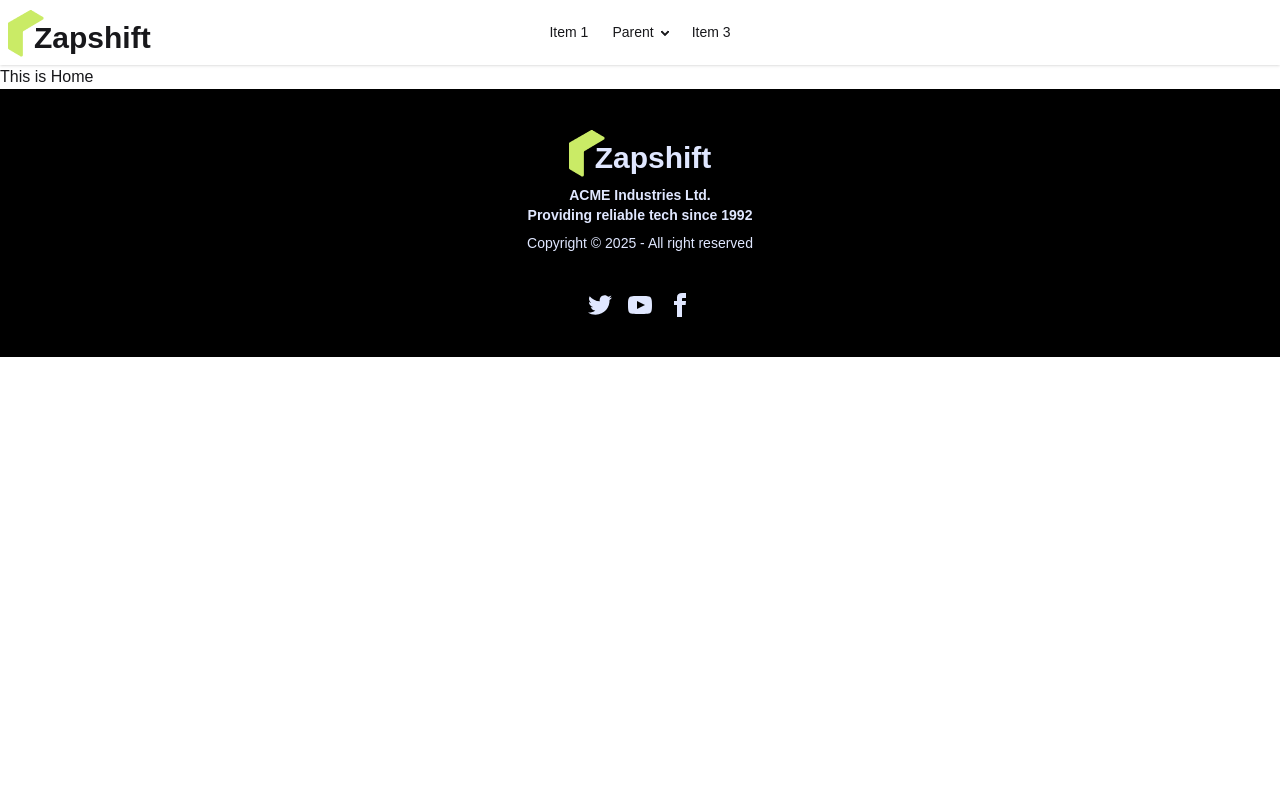
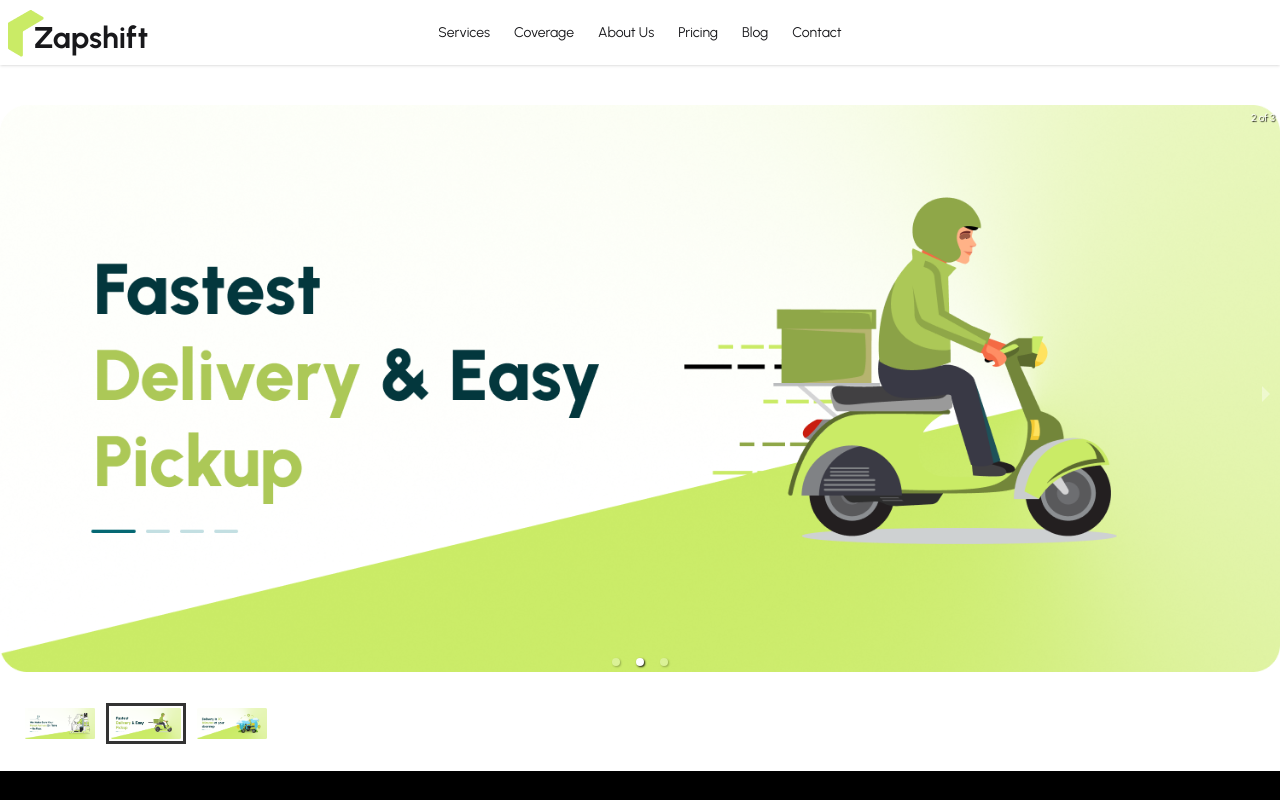
Before and after one commit to Tasnim813/Zap-shift-client, a React (Vite) app: page / in a window 1280 px wide. Shown: the top 800 px of the page. Built offline with nearby package versions, Linux system fonts and the light colour scheme.

Commit message:
carosel banner

```diff
--- a/package.json
+++ b/package.json
@@ -13,6 +13,8 @@
     "@tailwindcss/vite": "^4.1.18",
     "react": "^19.2.0",
     "react-dom": "^19.2.0",
+    "react-icons": "^5.5.0",
+    "react-responsive-carousel": "^3.2.23",
     "react-router": "^7.13.0",
     "tailwindcss": "^4.1.18"
   },
--- a/src/Layout/RootLoayout.jsx
+++ b/src/Layout/RootLoayout.jsx
@@ -5,7 +5,7 @@ import Navbar from '../pages/shared/Navbar/Navbar';
 
 const RootLoayout = () => {
     return (
-        <div>
+        <div className='max-w-7xl mx-auto'>
             <Navbar></Navbar>
             <Outlet></Outlet>
             <Footer></Footer>
--- a/src/index.css
+++ b/src/index.css
@@ -1,9 +1,18 @@
+@import url('https://fonts.googleapis.com/css2?family=Urbanist:ital,wght@0,100..900;1,100..900&display=swap');
+
 @import "tailwindcss";
 
-@plugin "daisyui";
+@plugin "daisyui"{
+  themes: light --default;
+};
 
+@plugin "daisyui/theme" {
+  name: "light";
+  default: true;
+  --color-primary: #CAEB66;
+  --color-secondary: #03373D;
+}
 
-@import url('https://fonts.googleapis.com/css2?family=Urbanist:ital,wght@0,100..900;1,100..900&display=swap');
 
 
 body{
--- /dev/null
+++ b/src/pages/Home/Banner/Banner.jsx
@@ -0,0 +1,30 @@
+import React from 'react';
+import "react-responsive-carousel/lib/styles/carousel.min.css";
+import { Carousel } from 'react-responsive-carousel';
+import banner1 from '../../../assets/banner/banner1.png';
+import banner2 from '../../../assets/banner/banner2.png';
+import banner3 from '../../../assets/banner/banner3.png';
+const Banner = () => {
+    return (
+         <Carousel
+          autoPlay={true}
+          infiniteLoop={true}
+
+          >
+                <div>
+                    <img src={banner1} />
+
+                </div>
+                <div>
+                    <img src={banner2}/>
+
+                </div>
+                <div>
+                    <img src={banner3} />
+
+                </div>
+            </Carousel>
+    );
+};
+
+export default Banner;
--- a/src/pages/Home/Home/Home.jsx
+++ b/src/pages/Home/Home/Home.jsx
@@ -1,9 +1,12 @@
 import React from 'react';
+import Banner from '../Banner/Banner';
 
 const Home = () => {
     return (
         <div>
-            This is Home
+
+        <Banner></Banner>
+
         </div>
     );
 };
--- a/src/pages/shared/Footer/Footer.jsx
+++ b/src/pages/shared/Footer/Footer.jsx
@@ -3,7 +3,8 @@ import Logo from '../../../Component/Logo/Logo';
 
 const Footer = () => {
     return (
-        <footer className="footer footer-horizontal footer-center bg-black  text-primary-content p-10">
+        <footer className="footer footer-horizontal footer-center bg-black
+          text-primary-content p-10">
   <aside>
    <Logo></Logo>
     <p className="font-bold">
--- a/src/pages/shared/Navbar/Navbar.jsx
+++ b/src/pages/shared/Navbar/Navbar.jsx
@@ -1,9 +1,18 @@
 import React from 'react';
 import Logo from '../../../Component/Logo/Logo';
+import { NavLink } from 'react-router';
 
 const Navbar = () => {
+  const links=<>
+  <li><NavLink to=''>Services</NavLink></li>
+  <li><NavLink to=''>Coverage</NavLink></li>
+  <li><NavLink to='' >About Us</NavLink></li>
+  <li><NavLink to=''>Pricing</NavLink></li>
+  <li><NavLink to=''>Blog</NavLink></li>
+  <li><NavLink to='' >Contact</NavLink></li>
+  </>
     return (
-        <div className="navbar bg-base-100 shadow-sm">
+        <div className="navbar bg-base-100 shadow-sm mb-10 ">
   <div className="navbar-start">
     <div className="dropdown">
       <div tabIndex={0} role="button" className="btn btn-ghost lg:hidden">
@@ -12,32 +21,18 @@ const Navbar = () => {
       <ul
         tabIndex="-1"
         className="menu menu-sm dropdown-content bg-base-100 rounded-box z-1 mt-3 w-52 p-2 shadow">
-        <li><a>Item 1</a></li>
-        <li>
-          <a>Parent</a>
-          <ul className="p-2">
-            <li><a>Submenu 1</a></li>
-            <li><a>Submenu 2</a></li>
-          </ul>
-        </li>
-        <li><a>Item 3</a></li>
+       {links}
+
+
       </ul>
     </div>
    <Logo></Logo>
   </div>
   <div className="navbar-center hidden lg:flex">
     <ul className="menu menu-horizontal px-1">
-      <li><a>Item 1</a></li>
-      <li>
-        <details>
-          <summary>Parent</summary>
-          <ul className="p-2 bg-base-100 w-40 z-1">
-            <li><a>Submenu 1</a></li>
-            <li><a>Submenu 2</a></li>
-          </ul>
-        </details>
-      </li>
-      <li><a>Item 3</a></li>
+
+
+     {links}
     </ul>
   </div>
   <div className="navbar-end">
```
Also changed, not shown: 1 other file (tests, documents, lock files or other folders).
